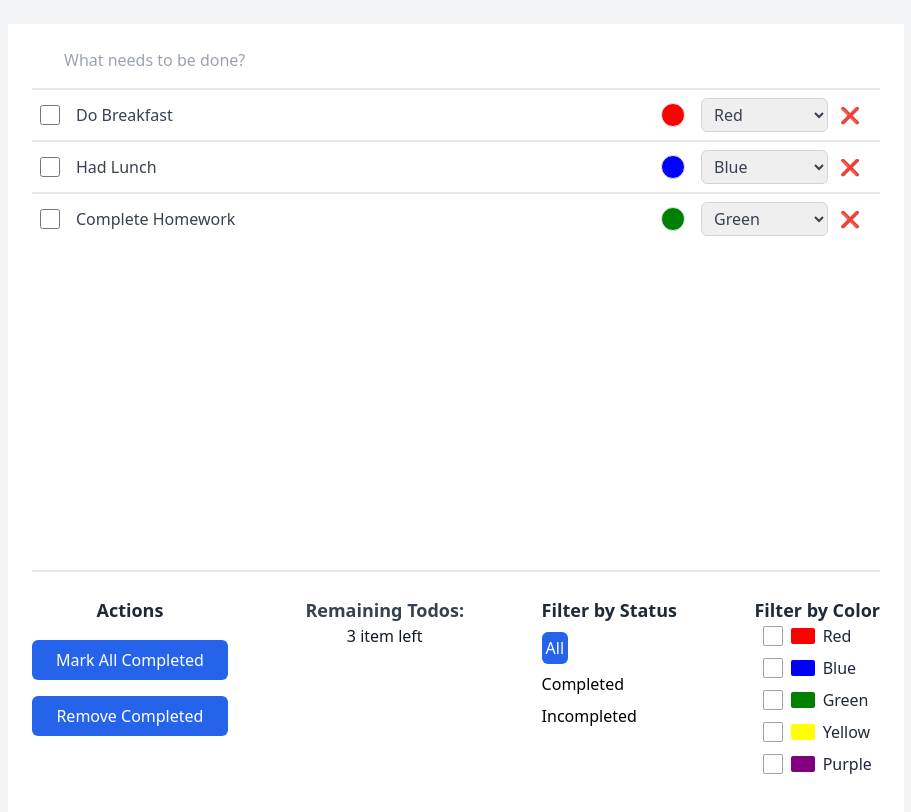
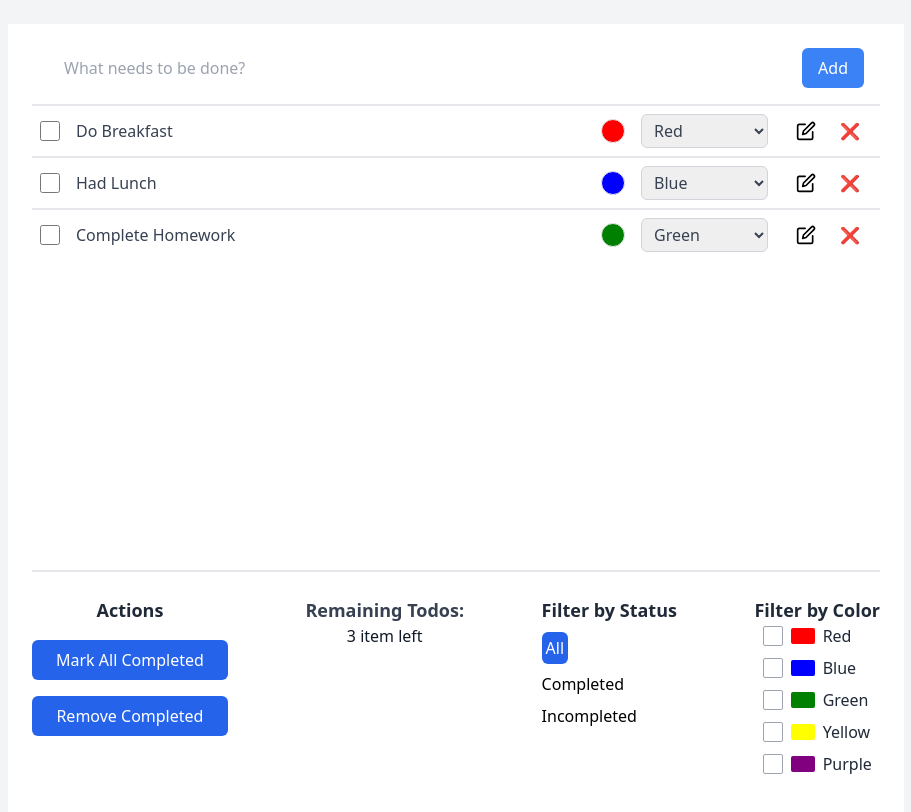
Before and after one commit to abhishekbansal2312/todolist-redux, a React (Create React App) app: page / in a window 1280 px wide. Shown: the top 812 px of the page, without its empty margins (184-1095 px from the left). Built offline with nearby package versions, Linux system fonts and the light colour scheme.

Commit message:
added edit functionality

```diff
--- a/src/components/Footer.jsx
+++ b/src/components/Footer.jsx
@@ -1,22 +1,18 @@
 import React from "react";
-
-import { selectIncompleteTasks } from "../slices/todoSlice";
-import { useSelector } from "react-redux";
 
 import Actions from "./footer/Actions";
 import FilterByStatus from "./footer/FilterByStatus";
 import FIlterByColor from "./footer/FilterByColor";
 import Remaining from "./footer/Remaining";
 
-export default function Footer({ selectedStatus, selectedColor, todos }) {
-  const leftTodos = useSelector(selectIncompleteTasks);
+export default function Footer() {
   return (
     <div className=" py-6 border-t-2 ">
       <div className="flex flex-wrap justify-between gap-8 ">
         <Actions />
-        <Remaining leftTodos={leftTodos} />
-        <FilterByStatus selectedStatus={selectedStatus} />
-        <FIlterByColor selectedColor={selectedColor} />
+        <Remaining />
+        <FilterByStatus />
+        <FIlterByColor />
       </div>
     </div>
   );
--- a/src/components/TodoForm.jsx
+++ b/src/components/TodoForm.jsx
@@ -1,15 +1,24 @@
 import React, { useState } from "react";
-import { addTodo } from "../slices/todoSlice";
+import { addTodo, updateTodos } from "../slices/todoSlice";
 import { useDispatch } from "react-redux";
 
-export default function TodoForm() {
-  const [todo, setTodo] = useState("");
+export default function TodoForm({ editIndex, editTitle, closeModal }) {
+  const [todo, setTodo] = useState(editIndex !== -1 ? editTitle || "" : "");
   const dispatch = useDispatch();
+
   const handleSubmit = (e) => {
     e.preventDefault();
+
     if (!todo.trim()) return;
-    dispatch(addTodo({ title: todo }));
+
+    if (editIndex !== -1) {
+      dispatch(updateTodos({ id: editIndex, title: todo }));
+    } else {
+      dispatch(addTodo({ title: todo }));
+    }
+
     setTodo("");
+    closeModal();
   };
 
   return (
@@ -24,6 +33,12 @@ export default function TodoForm() {
         placeholder="What needs to be done?"
         className="flex-1 px-4 rounded-sm focus:outline-none focus:border-none"
       />
+      <button
+        type="submit"
+        className="ml-4 px-4 py-2 bg-blue-500 text-white rounded-md"
+      >
+        {editIndex !== -1 ? "Update" : "Add"}
+      </button>
     </form>
   );
 }
--- a/src/components/TodoList.jsx
+++ b/src/components/TodoList.jsx
@@ -1,15 +1,43 @@
-import React from "react";
+import React, { useState } from "react";
 import { removeTodo, toggleCompleted, changeColor } from "../slices/todoSlice";
+import { colors } from "../slices/filterSlice";
 import { useDispatch } from "react-redux";
-// import { FiEdit } from "react-icons/fi";
+import { FiEdit } from "react-icons/fi";
+import Modal from "./Modal";
+import TodoForm from "./TodoForm";
 
-export default function TodoList({ todos, colors }) {
+export default function TodoList({ todos, editIndex, setEditIndex }) {
   const dispatch = useDispatch();
-  // const handleEditTodo = (todo) => {
-  //   dispatch(removeTodo({ id: todo.id, title: todo.title }));
-  // };
+  const [modal, setModal] = useState(false);
+  const [editTitle, setEditTitle] = useState("");
+
+  const handleEditTodo = (todo) => {
+    setEditIndex(todo.id);
+    setEditTitle(todo.title);
+    setModal(true);
+  };
+
+  const closeModal = () => {
+    setModal(false);
+    setEditIndex(-1);
+    setEditTitle("");
+  };
+
   return (
-    <ul className=" ">
+    <ul>
+      {modal && (
+        <Modal
+          isOpen={modal}
+          onClose={closeModal}
+          title={editIndex === -1 ? "Add Item" : "Edit Item"}
+        >
+          <TodoForm
+            editIndex={editIndex}
+            editTitle={editTitle}
+            closeModal={closeModal}
+          />
+        </Modal>
+      )}
       {todos.map((todo) => (
         <li
           key={todo.id}
@@ -31,7 +59,7 @@ export default function TodoList({ todos, colors }) {
           </span>
 
           <span
-            className={`w-6 h-6 rounded-full border`}
+            className="w-6 h-6 rounded-full border"
             style={{ backgroundColor: todo.color }}
           ></span>
 
@@ -51,14 +79,16 @@ export default function TodoList({ todos, colors }) {
               </option>
             ))}
           </select>
-          {/* <button
-            className="ml-4 px-3 py-1  focus:outline-none focus:ring-2 focus:ring-red-400"
-            onClick={handleEditTodo(todo)}
+
+          <button
+            className="ml-4 px-3 py-1 focus:outline-none focus:ring-2 focus:ring-blue-400"
+            onClick={() => handleEditTodo(todo)}
           >
             <FiEdit className="w-5 h-5" />
-          </button> */}
+          </button>
+
           <button
-            className=" px-3 py-1  focus:outline-none focus:ring-2 focus:ring-red-400"
+            className="px-3 py-1 focus:outline-none focus:ring-2 focus:ring-red-400"
             onClick={() => dispatch(removeTodo({ id: todo.id }))}
           >
             ❌
--- a/src/components/footer/Remaining.jsx
+++ b/src/components/footer/Remaining.jsx
@@ -1,14 +1,19 @@
 import React from "react";
+import { useSelector } from "react-redux";
+import { selectIncompleteTasks } from "../../slices/todoSlice";
 
-export default function Remaining({ leftTodos }) {
+export default function Remaining() {
+  const leftTodos = useSelector(selectIncompleteTasks);
+  console.log(leftTodos);
+
   return (
     <div className="flex flex-col items-center">
-      {leftTodos.length > 0 ? (
+      {leftTodos > 0 ? (
         <div className="text-center">
           <p className="text-gray-700 font-semibold text-lg">
             Remaining Todos:
           </p>
-          <div className="text-gray-900 ">{leftTodos.length} item left</div>
+          <div className="text-gray-900 ">{leftTodos} item left</div>
         </div>
       ) : (
         <div className="text-green-700 text-lg">All Done!</div>
--- a/src/pages/TodoPage.jsx
+++ b/src/pages/TodoPage.jsx
@@ -1,20 +1,25 @@
-import React from "react";
+import React, { useState } from "react";
 import { useSelector } from "react-redux";
 import Footer from "../components/Footer";
 
-import { colors, selectFilteredTodos } from "../slices/filterSlice";
+import { selectFilteredTodos } from "../slices/filterSlice";
 import TodoForm from "../components/TodoForm";
 import TodoList from "../components/TodoList";
 
 export default function TodoPage() {
+  const [editIndex, setEditIndex] = useState(-1);
   const todos = useSelector(selectFilteredTodos);
   return (
     <div className="bg-gray-100 p-6 ">
       <div className="max-w-4xl min-h-screen mx-auto bg-white p-6 pt-2 flex justify-between flex-col">
         <div>
-          <TodoForm />
+          <TodoForm editIndex={editIndex} />
 
-          <TodoList todos={todos} colors={colors} />
+          <TodoList
+            setEditIndex={setEditIndex}
+            editIndex={editIndex}
+            todos={todos}
+          />
         </div>
 
         <div>
--- a/src/slices/todoSlice.js
+++ b/src/slices/todoSlice.js
@@ -39,10 +39,10 @@ const todoSlice = createSlice({
       );
     },
     updateTodos: (state, action) => {
-      const { id, todoToEdit } = action.payload;
+      const { id, title } = action.payload;
       const todo = state.todolist.find((todo) => todo.id === id);
       if (todo) {
-        todo.title = todoToEdit.title;
+        todo.title = title;
       }
     },
     toggleCompleted: (state, action) => {
@@ -69,13 +69,14 @@ const todoSlice = createSlice({
 export const {
   addTodo,
   removeTodo,
+  updateTodos,
   toggleCompleted,
   changeColor,
   markAllCompleted,
   clearCompleted,
 } = todoSlice.actions;
 
+export const selectIncompleteTasks = (state) =>
+  state.todos.todolist.filter((todo) => !todo.completed).length;
+
 export default todoSlice.reducer;
-
-export const selectIncompleteTasks = (state) =>
-  state.todos.todolist.filter((todo) => !todo.completed);
```
